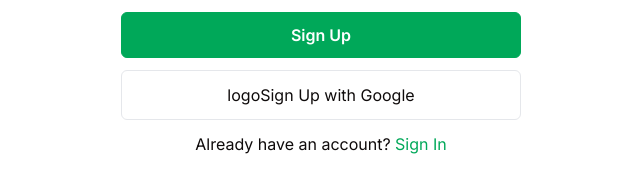
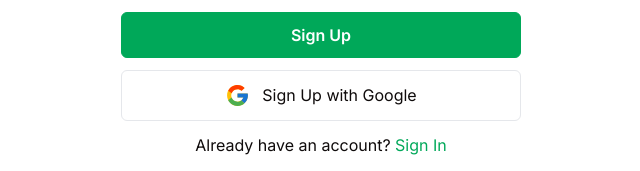
Before and after one commit to blossomobasi/organic_foodie_ecommerce, a React (Vite) app: page /signup in a window 1280 px wide. Shown: the part 904-1075 px from the top of the page, without its empty margins (319-959 px from the left). Built offline with nearby package versions, Linux system fonts and the light colour scheme; no server answers; a web font is replaced by a local one.

Commit message:
Add google icon

```diff
--- a/src/pages/SignupPage.tsx
+++ b/src/pages/SignupPage.tsx
@@ -2,14 +2,15 @@ import { useForm } from "react-hook-form";
 import { useMutation } from "@tanstack/react-query";
 import { Link, useNavigate } from "react-router-dom";
 
+import { AxiosError } from "axios";
 import { register as registerApi } from "../services";
+import { RegisterData } from "../types/auth";
+import { toast } from "react-toastify";
 
 import Button from "../ui/Button";
 import TextInput from "../ui/TextInput";
-import { AxiosError } from "axios";
-import { toast } from "react-toastify";
-import { RegisterData } from "../types/auth";
 import ScrollToTop from "../ui/ScrollToTop";
+import { FcGoogle } from "react-icons/fc";
 
 const SignupPage = () => {
     const navigate = useNavigate();
@@ -115,8 +116,10 @@ const SignupPage = () => {
 
                         <Button isLoading={isSigningUp}>Sign Up</Button>
 
-                        <div className="border p-3 rounded-md text-center">
-                            <span>logo</span>
+                        <div className="border p-3 rounded-md text-center flex justify-center space-x-3">
+                            <span>
+                                <FcGoogle size={25} />
+                            </span>
                             <span>Sign Up with Google</span>
                         </div>
 
```
